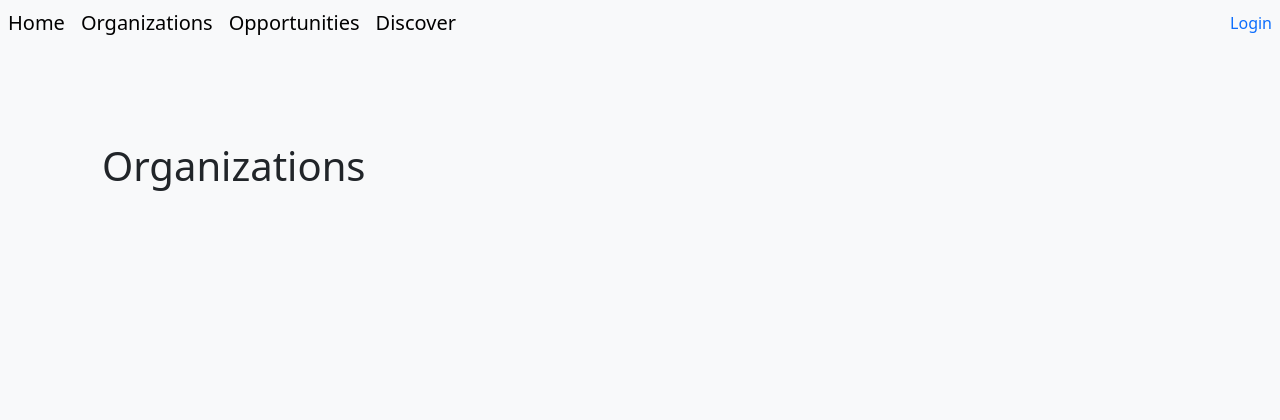
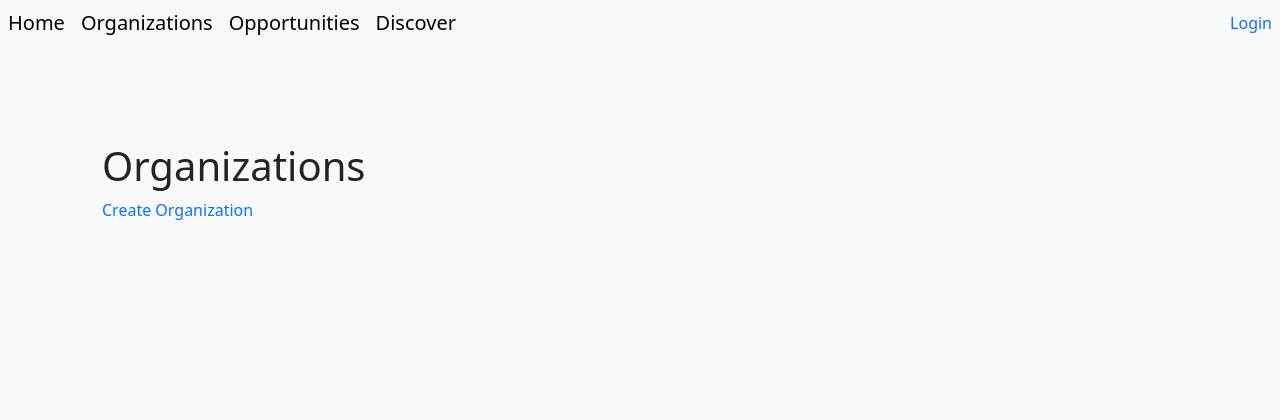
Before and after one commit to Savern02/HackOKState, a Flask app: page /orgs in a window 1280 px wide. Shown: the top 420 px of the page. Run offline with Flask 3, Linux system fonts and the light colour scheme; data that the repository does not hold is empty.

Commit message:
Update organizations.html
added the button for creating organizations back

```diff
--- a/app/templates/organizations.html
+++ b/app/templates/organizations.html
@@ -5,6 +5,9 @@
 {% block content %}
 <div class="container mt-5 mx-2">
     <h1> Organizations </h1>
+    <ul class="navbar-nav ms-auto">
+        <a href="{{ url_for('org.create_org') }}">Create Organization</a>
+    </ul>
     <div class="list-group">
     {% for org in orgs %}
         <a href="{{ url_for('org.org_detail', org_id=org.org_id) }}" class="list-group-item list-group-item-action">{{ org.org_name }}</a>
```
